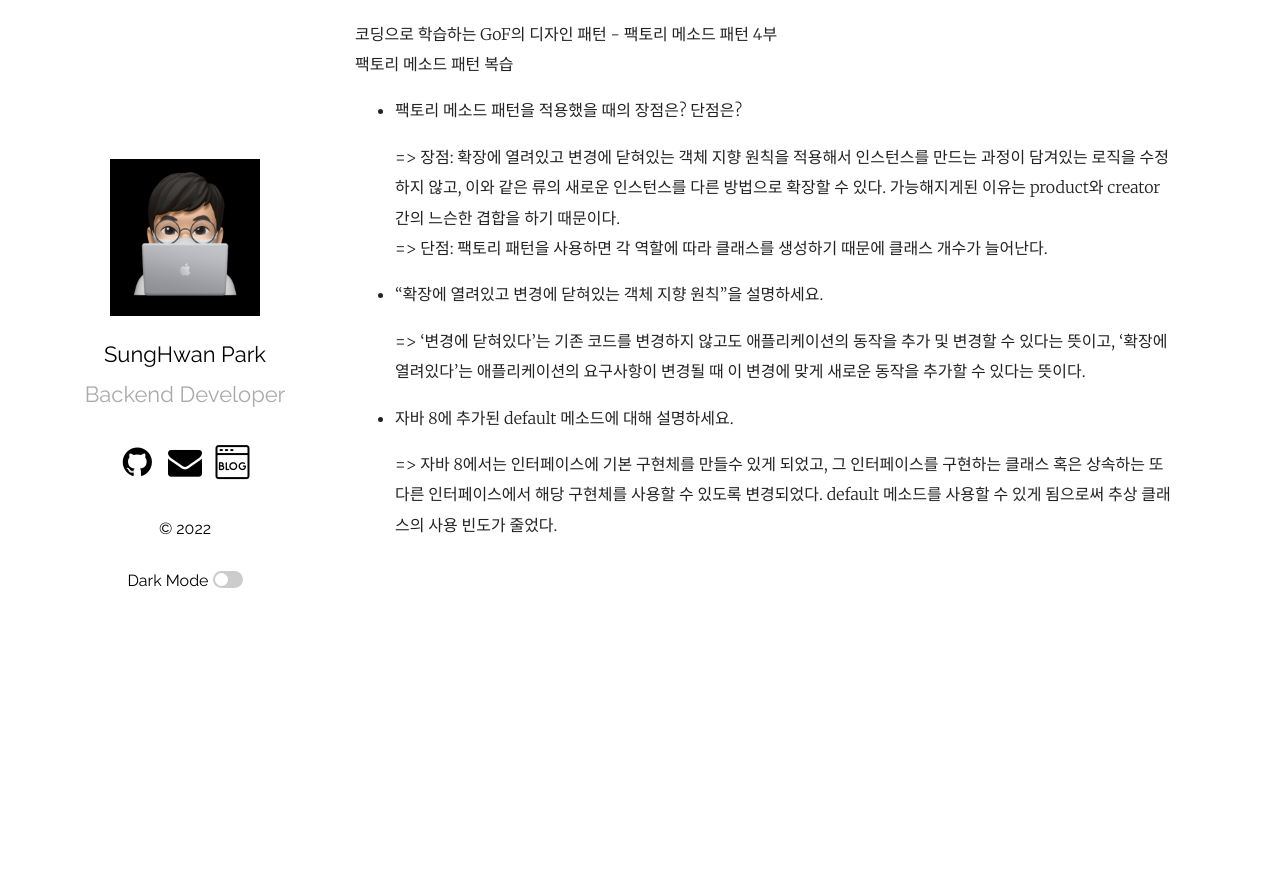
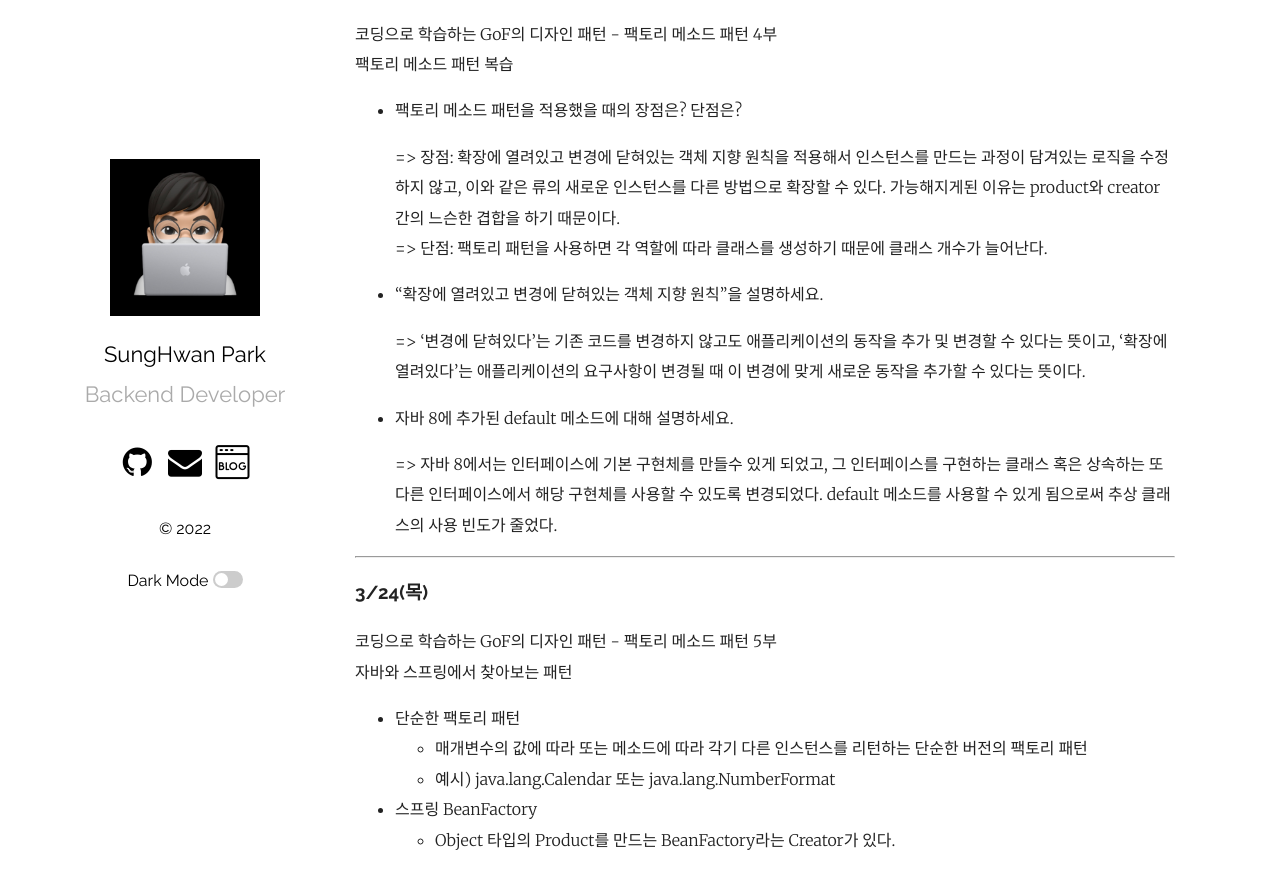
Before and after one commit to mrpark219/TIL, a Jekyll site: the page built from _posts/2022-03-13-3월TIL.markdown, in a window 1280 px wide and 900 px high, scrolled down 12226 px. Shown: the top 889 px of the window. Built offline with Jekyll 4.4.1, drawn with Linux system fonts in a browser that asks for light colours; comment, search, counter and statistics services are not loaded; before the commit the page ends 12811 px from its top, so only the background shows below that.

Commit message:
feat: 2022-03-24 TIL 추가

```diff
--- a/_posts/2022-03-13-3월TIL.markdown
+++ b/_posts/2022-03-13-3월TIL.markdown
@@ -572,3 +572,16 @@ public class Client {
 -   자바 8에 추가된 default 메소드에 대해 설명하세요.
 
     => 자바 8에서는 인터페이스에 기본 구현체를 만들수 있게 되었고, 그 인터페이스를 구현하는 클래스 혹은 상속하는 또 다른 인터페이스에서 해당 구현체를 사용할 수 있도록 변경되었다. default 메소드를 사용할 수 있게 됨으로써 추상 클래스의 사용 빈도가 줄었다.
+
+---
+
+### 3/24(목)
+
+코딩으로 학습하는 GoF의 디자인 패턴 - 팩토리 메소드 패턴 5부<br/>
+자바와 스프링에서 찾아보는 패턴
+
+-   단순한 팩토리 패턴
+    -   매개변수의 값에 따라 또는 메소드에 따라 각기 다른 인스턴스를 리턴하는 단순한 버전의 팩토리 패턴
+    -   예시) java.lang.Calendar 또는 java.lang.NumberFormat
+-   스프링 BeanFactory
+    -   Object 타입의 Product를 만드는 BeanFactory라는 Creator가 있다.
```
